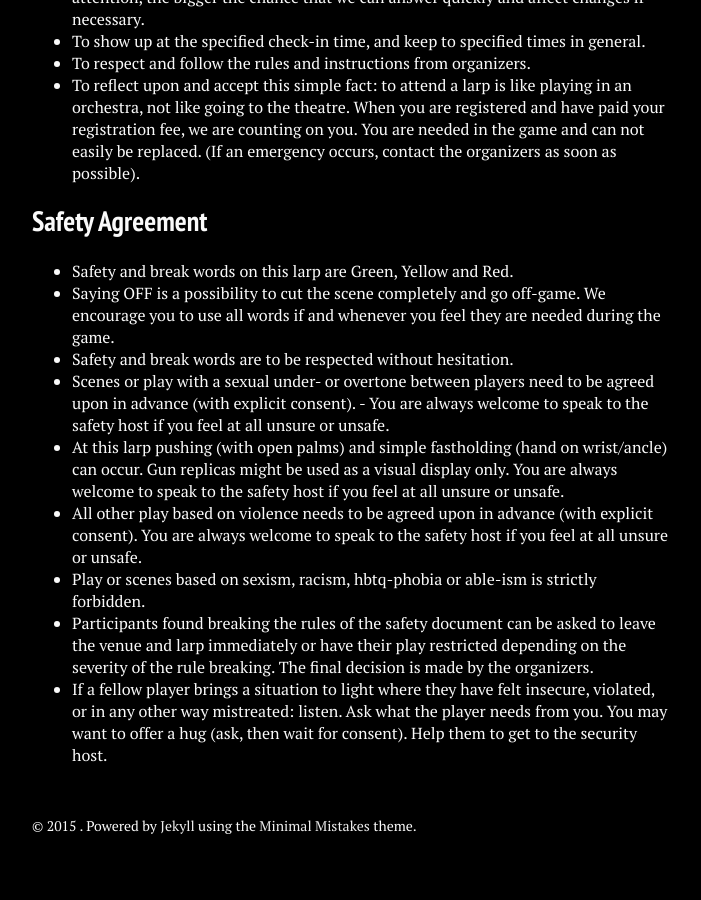
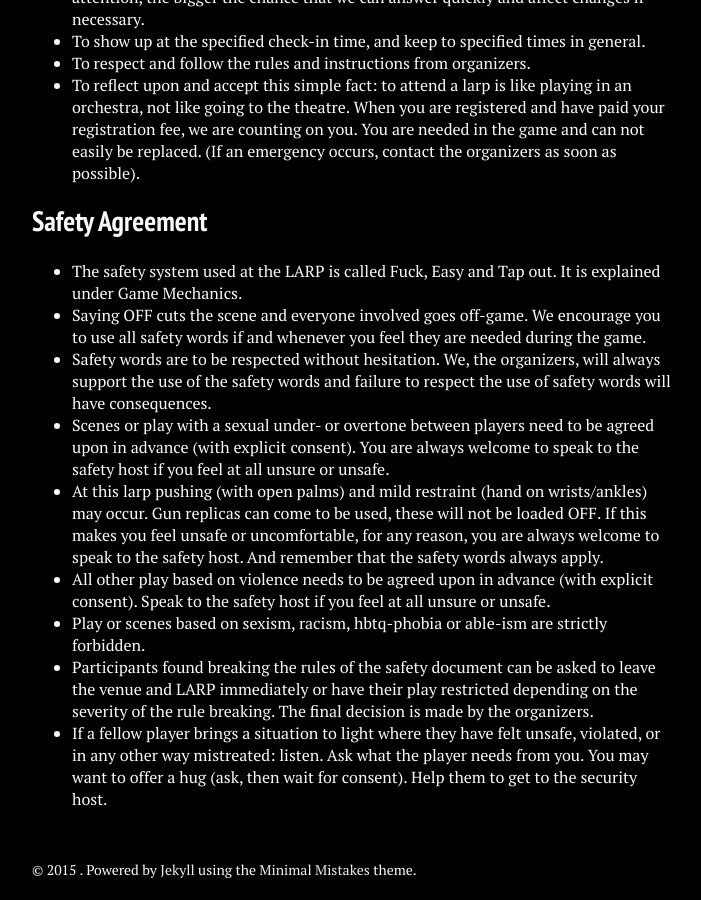
Before and after one commit to stanislavb/en.coven.nu, a Jekyll site: the page built from practical/index.md, in a window 1280 px wide and 900 px high, scrolled down 2246 px. Shown: the whole window, without its empty margins (288-989 px from the left). Built offline with Jekyll 4.4.1, drawn with Linux system fonts in a browser that asks for light colours; nearby versions of some CDN libraries.

Commit message:
Update index.md

```diff
--- a/practical/index.md
+++ b/practical/index.md
@@ -86,12 +86,12 @@ As a participant we expect of you:
 
 ## Safety Agreement
 
-- Safety and break words on this larp are Green, Yellow and Red.
-- Saying OFF is a possibility to cut the scene completely and go off-game. We encourage you to use all words if and whenever you feel they are needed during the game.
-- Safety and break words are to be respected without hesitation.
-- Scenes or play with a sexual under- or overtone between players need to be agreed upon in advance (with explicit consent). - You are always welcome to speak to the safety host if you feel at all unsure or unsafe.
-- At this larp pushing (with open palms) and simple fastholding (hand on wrist/ancle) can occur. Gun replicas might be used as a visual display only. You are always welcome to speak to the safety host if you feel at all unsure or unsafe.
-- All other play based on violence needs to be agreed upon in advance (with explicit consent). You are always welcome to speak to the safety host if you feel at all unsure or unsafe.
-- Play or scenes based on sexism, racism, hbtq-phobia or able-ism is strictly forbidden.
-- Participants found breaking the rules of the safety document can be asked to leave the venue and larp immediately or have their play restricted depending on the severity of the rule breaking. The final decision is made by the organizers.
-- If a fellow player brings a situation to light where they have felt insecure, violated, or in any other way mistreated: listen. Ask what the player needs from you. You may want to offer a hug (ask, then wait for consent). Help them to get to the security host.
+ - The safety system used at the LARP is called Fuck, Easy and Tap out. It is explained under Game Mechanics.
+ - Saying OFF cuts the scene and everyone involved goes off-game. We encourage you to use all safety words if and whenever you feel they are needed during the game.
+ - Safety words are to be respected without hesitation. We, the organizers, will always support the use of the safety words and failure to respect the use of safety words will have consequences.
+ - Scenes or play with a sexual under- or overtone between players need to be agreed upon in advance (with explicit consent). You are always welcome to speak to the safety host if you feel at all unsure or unsafe.
+ - At this larp pushing (with open palms) and mild restraint (hand on wrists/ankles) may occur. Gun replicas can come to be used, these will not be loaded OFF. If this makes you feel unsafe or uncomfortable, for any reason, you are always welcome to speak to the safety host. And remember that the safety words always apply.
+ - All other play based on violence needs to be agreed upon in advance (with explicit consent). Speak to the safety host if you feel at all unsure or unsafe.
+ - Play or scenes based on sexism, racism, hbtq-phobia or able-ism are strictly forbidden.
+ - Participants found breaking the rules of the safety document can be asked to leave the venue and LARP immediately or have their play restricted depending on the severity of the rule breaking. The final decision is made by the organizers.
+ - If a fellow player brings a situation to light where they have felt unsafe, violated, or in any other way mistreated: listen. Ask what the player needs from you. You may want to offer a hug (ask, then wait for consent). Help them to get to the security host.
```
